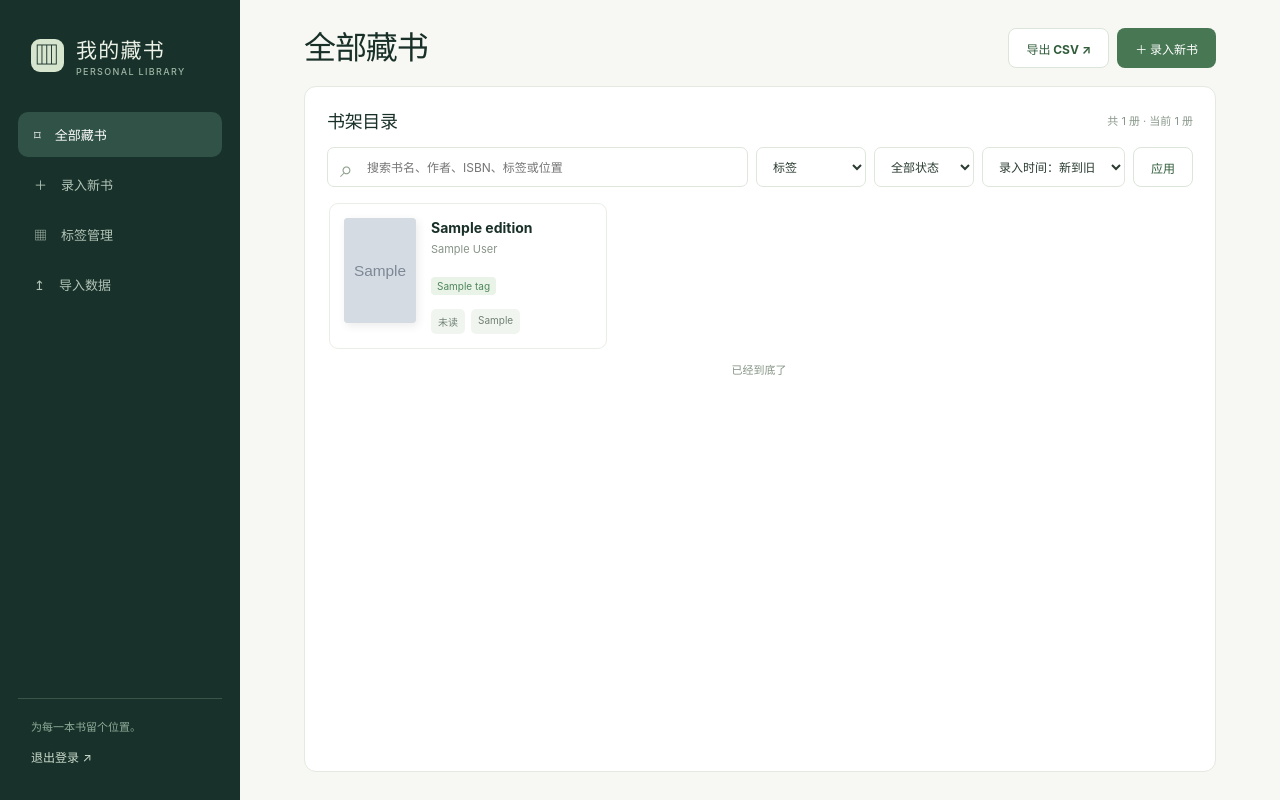
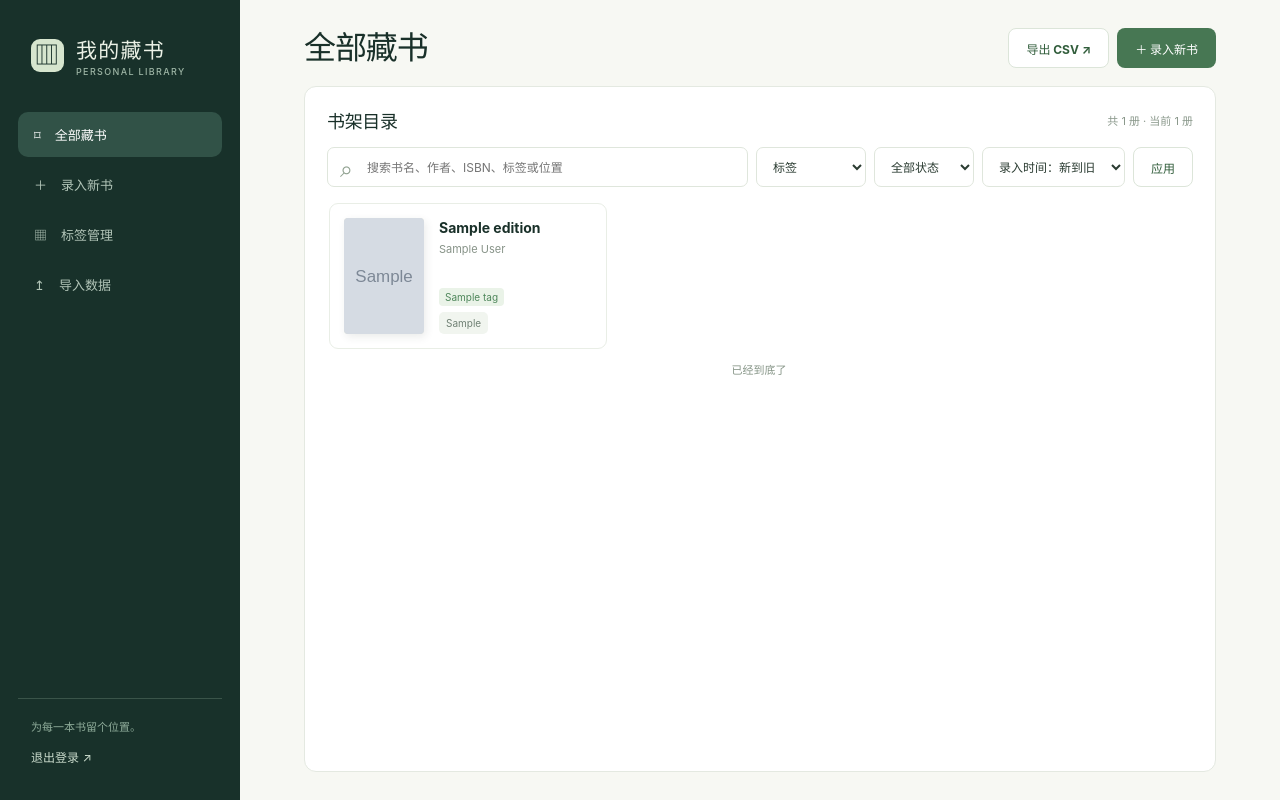
Before and after one commit to twoyoung04/library, a Django app: page / in a window 1280 px wide. Run offline with Django 5.2, Linux system fonts and the light colour scheme; a user stored in the database is signed in; tables that the repository leaves empty hold one stand-in row (values such as "Sample post"); grey boxes marked "Sample" are stand-in pictures; parts of the project's set-up code (start-up, migrations or seed data) failed here and were passed over.

Commit message:
Restore catalogue cover layout and card content

```diff
--- a/catalog/static/catalog/style.css
+++ b/catalog/static/catalog/style.css
@@ -63,6 +63,11 @@
 
 .collection-workspace .filters{display:grid;grid-template-columns:minmax(160px,1fr) repeat(3,minmax(100px,auto)) auto}
 .collection-workspace .filters select{min-width:0;width:100%}
+.book-card{align-items:center;--book-card-content-height:116px;--book-card-cover-width:80px}
+.book-card .book-cover,.book-card .book-info{height:var(--book-card-content-height)}
+.book-card .book-cover{width:var(--book-card-cover-width);min-width:var(--book-card-cover-width)}
+.book-card .book-info{flex:1;overflow:hidden}
+.book-card .book-meta{margin-top:4px}
 .copy-row .copy-created-at{color:#6e8772;font-size:10px}
 @media(max-width:1100px){
   .collection-workspace .filters{grid-template-columns:repeat(3,minmax(0,1fr)) auto}
@@ -71,6 +76,9 @@
 @media(max-width:760px){
   .collection-workspace .filters{grid-template-columns:repeat(2,minmax(0,1fr))}
   .collection-workspace .filters button{width:100%}
+  .book-card{--book-card-content-height:103px;--book-card-cover-width:72px}
+  .book-card .book-info h3{line-height:1.3;margin-bottom:2px}
+  .book-card .book-meta{margin-top:2px}
 }
 
 /* On phones, keep the shelf visible and open controls only when needed. */
--- a/templates/base.html
+++ b/templates/base.html
@@ -7,7 +7,7 @@
   <meta name="theme-color" content="#18312a">
   <meta name="turbo-prefetch" content="false">
   <title>{% block title %}我的藏书{% endblock %} · 我的藏书</title>
-  <link rel="stylesheet" href="{% static 'catalog/style.css' %}?v=20261001-smooth-shelf" data-turbo-track="reload">
+  <link rel="stylesheet" href="{% static 'catalog/style.css' %}?v=20261103-cover-cards" data-turbo-track="reload">
   <script src="{% static 'catalog/navigation.bundle.js' %}?v=20261001-smooth-shelf" defer data-turbo-track="reload"></script>
   {% block head %}{% endblock %}
 </head>
--- a/templates/catalog/_book_cards.html
+++ b/templates/catalog/_book_cards.html
@@ -4,8 +4,8 @@
   <div class="book-info">
     <h3>{{ copy.edition.title|default:'待补充书名' }}</h3>
     <p>{% if copy.edition.title %}{{ copy.edition.author|default:'作者未录入' }}{% else %}ISBN {{ copy.edition.isbn }}{% endif %}</p>
-    <div class="book-card-tags">{% for item in copy.edition.tags.all %}{% if forloop.counter0 < 3 %}<span>{{ item.name }}</span>{% elif forloop.counter0 == 3 %}<span>+{{ copy.edition.tags.count|add:'-3' }}</span>{% endif %}{% empty %}<span>未加标签</span>{% endfor %}</div>
-    <div class="book-meta"><span>{{ copy.get_status_display }}</span><span>{{ copy.location|default:'位置未录入' }}</span></div>
+    {% if copy.edition.tags.all %}<div class="book-card-tags">{% for item in copy.edition.tags.all %}{% if forloop.counter0 < 3 %}<span>{{ item.name }}</span>{% elif forloop.counter0 == 3 %}<span>+{{ copy.edition.tags.count|add:'-3' }}</span>{% endif %}{% endfor %}</div>{% endif %}
+    <div class="book-meta"><span>{{ copy.location|default:'位置未录入' }}</span></div>
   </div>
 </a>
 {% endfor %}
```
Also changed, not shown: catalog/tests.py (+13 -0 lines).
